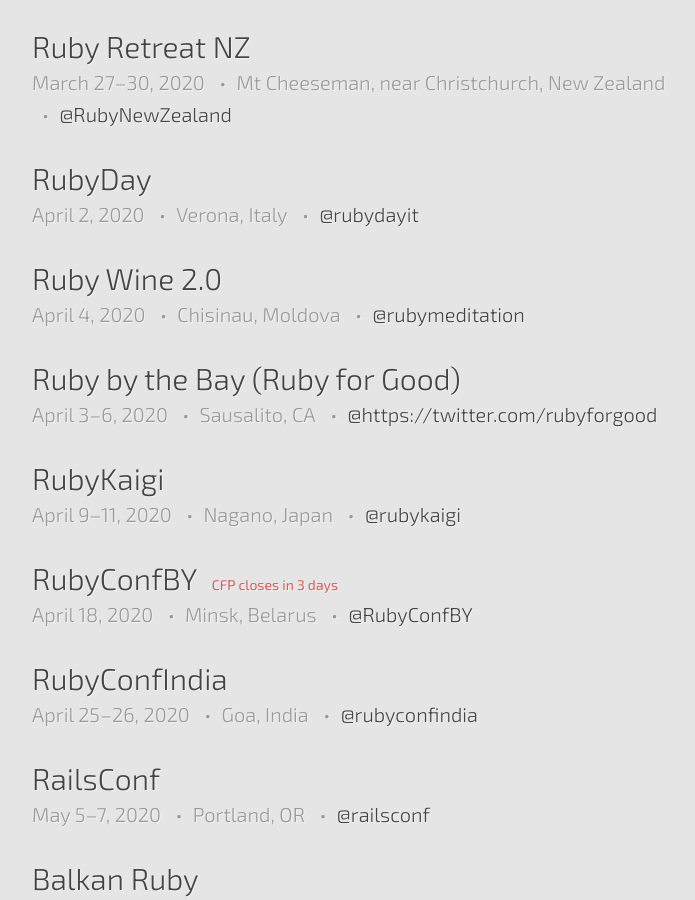
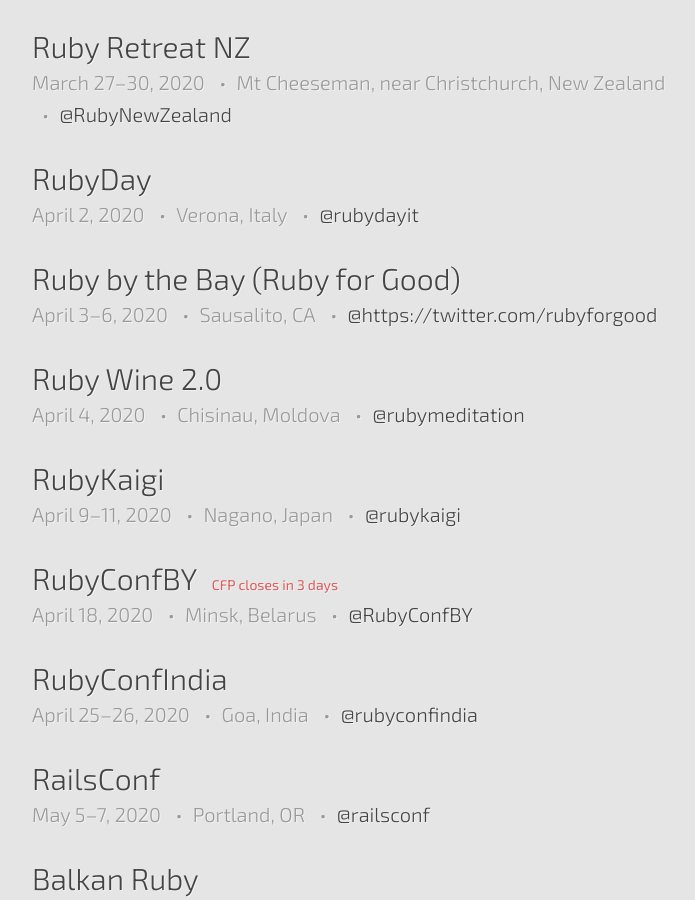
Before and after one commit to ruby-conferences/ruby-conferences.github.io, a Jekyll site: the page built from index.html, in a window 1280 px wide and 900 px high, scrolled down 534 px. Shown: the whole window, without its empty margins (208-903 px from the left). Built offline with Jekyll 4.4.1, drawn with Linux system fonts in a browser that asks for light colours; part of the change alters nothing that is shown.

Commit message:
Fix ordering

```diff
--- a/_data/conferences.yml
+++ b/_data/conferences.yml
@@ -1882,6 +1882,13 @@
   cfp_phrase: CFP closes
   cfp_date: 2019-11-30
 
+- name: Ruby by the Bay (Ruby for Good)
+  location: Sausalito, CA
+  start_date: 2020-04-03
+  end_date: 2020-04-06
+  url: https://rubybythebay.org/
+  twitter: https://twitter.com/rubyforgood
+
 - name: Ruby Wine 2.0
   location: Chisinau, Moldova
   start_date: 2020-04-04
@@ -1891,13 +1898,6 @@
   cfp_phrase: CFP closes
   cfp_date: 2020-01-19
 
-- name: Ruby by the Bay (Ruby for Good)
-  location: Sausalito, CA
-  start_date: 2020-04-03
-  end_date: 2020-04-06
-  url: https://rubybythebay.org/
-  twitter: https://twitter.com/rubyforgood
-
 - name: RubyKaigi
   location: Nagano, Japan
   start_date: 2020-04-09
```
